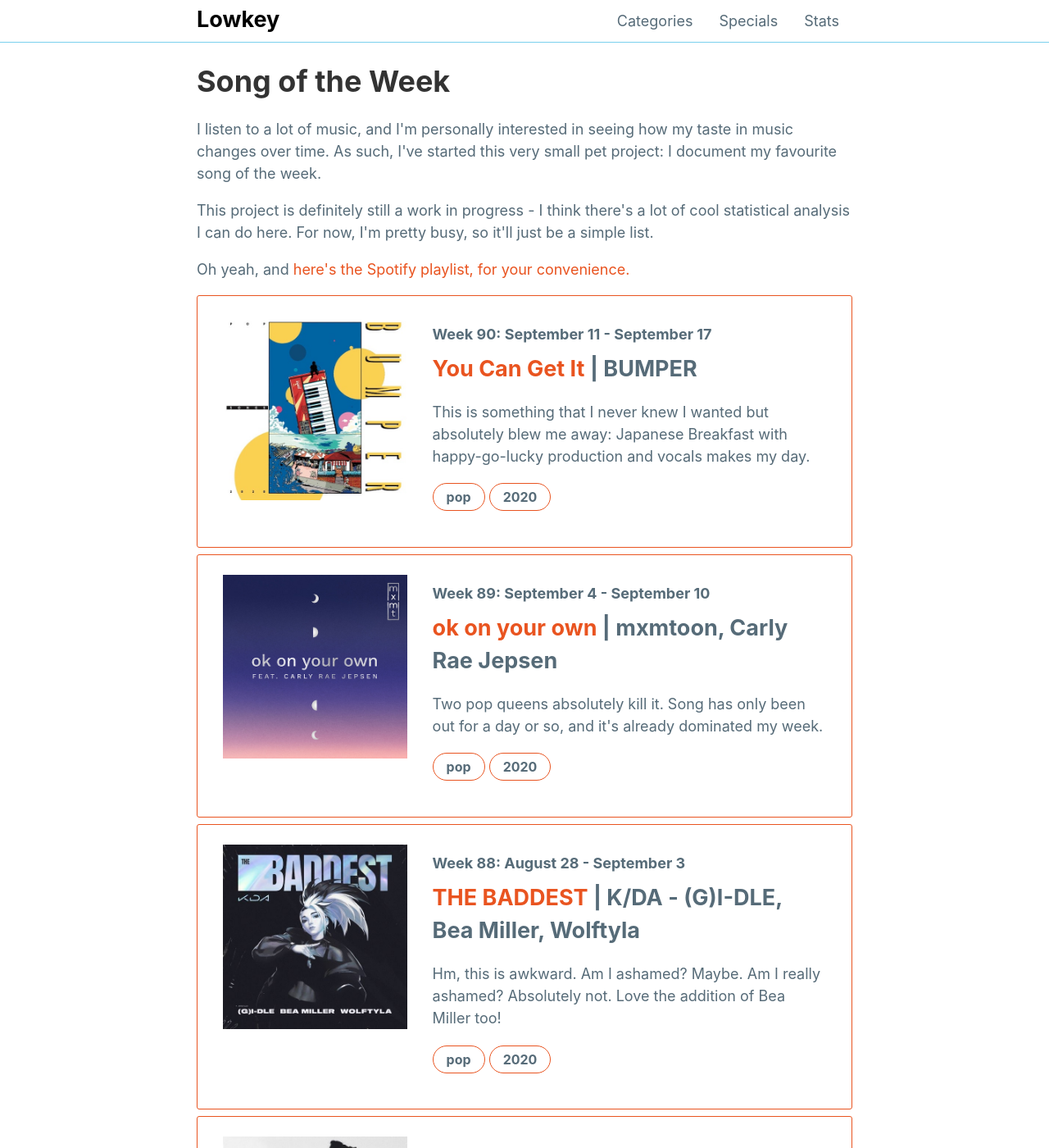
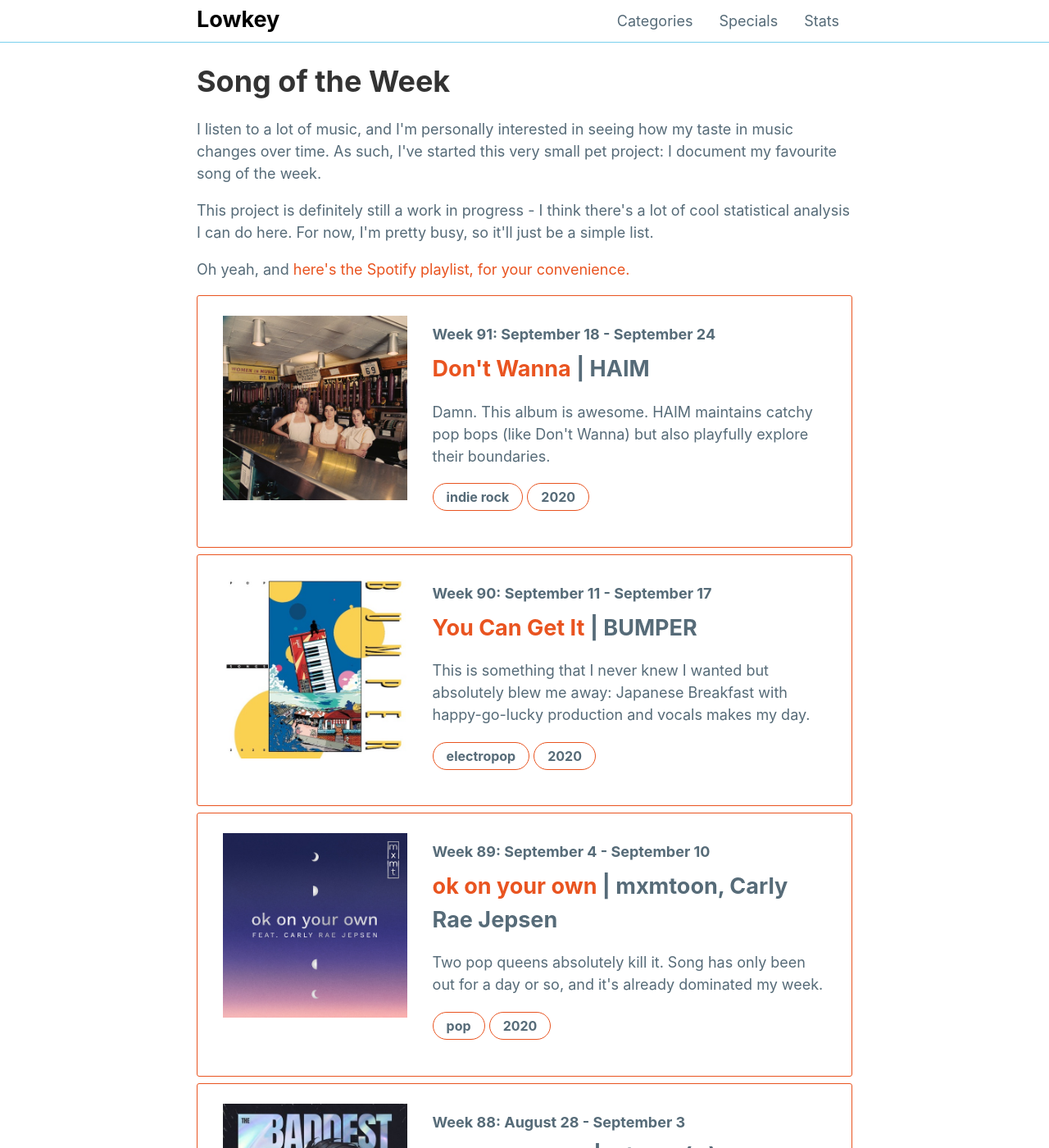
Before and after one commit to mattxwang/lowkey, a Jekyll site: the page built from stats/song-of-the-week.html, in a window 1280 px wide and 1400 px high. Shown: the whole window at 82% size. Built offline with Jekyll 4.4.1, drawn with Linux system fonts in a browser that asks for light colours; comment, search, counter and statistics services are not loaded; some of the changed text lies outside the part shown.

Commit message:
haim + some more genre specs

```diff
--- a/_data/sotw.yml
+++ b/_data/sotw.yml
@@ -344,7 +344,7 @@ week35:
   artist: "BROCKHAMPTON"
   album: "GINGER"
   album_art: "ginger.jpg"
-  genre: "rap"
+  genre: "pop rap"
   year: 2019
   blurb: >
     The BROCKHAMPTON boys are back, and they're sad.
@@ -784,7 +784,7 @@ week79:
   artist: "Injury Reserve"
   album: "Drive Like It's Stolen"
   album_art: "drive-like-its-stolen.jpg"
-  genre: "rap"
+  genre: "alt rap"
   year: 2017
   blurb: >
     RIP Groggs. Rest in power.
@@ -874,7 +874,7 @@ week88:
   artist: "K/DA - (G)I-DLE, Bea Miller, Wolftyla"
   album: "THE BADDEST"
   album_art: "the-baddest.jpg"
-  genre: "pop"
+  genre: "kpop"
   year: 2020
   blurb: >
     Hm, this is awkward. Am I ashamed? Maybe. Am I really ashamed? Absolutely not. Love the addition of Bea Miller too!
@@ -894,7 +894,17 @@ week90:
   artist: "BUMPER"
   album: "pop songs 2020"
   album_art: "pop-songs-2020.jpg"
-  genre: "pop"
+  genre: "electropop"
   year: 2020
   blurb: >
     This is something that I never knew I wanted but absolutely blew me away: Japanese Breakfast with happy-go-lucky production and vocals makes my day.
+week91:
+  week: "Week 91: September 18 - September 24"
+  title: "Don't Wanna"
+  artist: "HAIM"
+  album: "Women In Music Pt. III"
+  album_art: "wimpiii.jpg"
+  genre: "indie rock"
+  year: 2020
+  blurb: >
+    Damn. This album is awesome. HAIM maintains catchy pop bops (like Don't Wanna) but also playfully explore their boundaries.
```
Also changed, not shown: img/albums/wimpiii.jpg (added).
